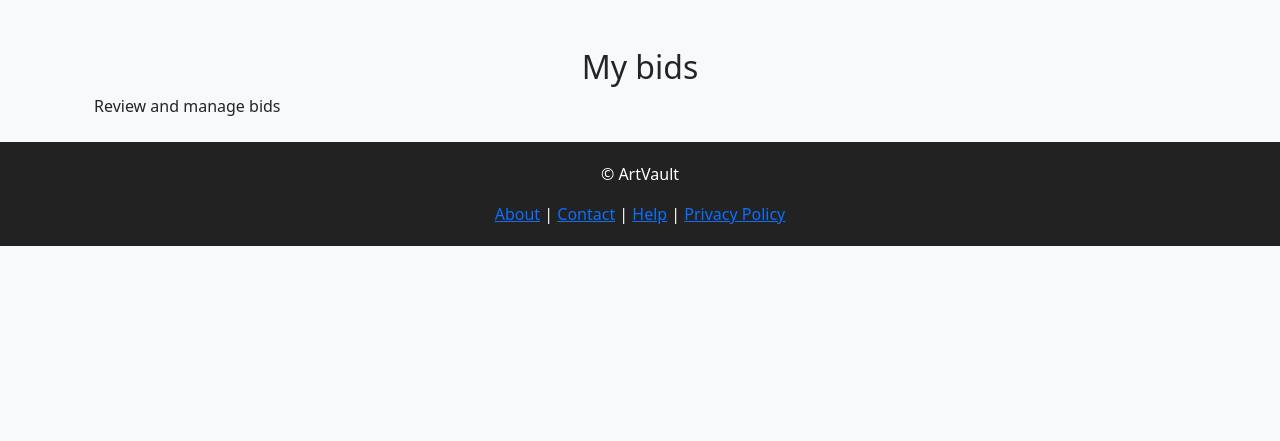
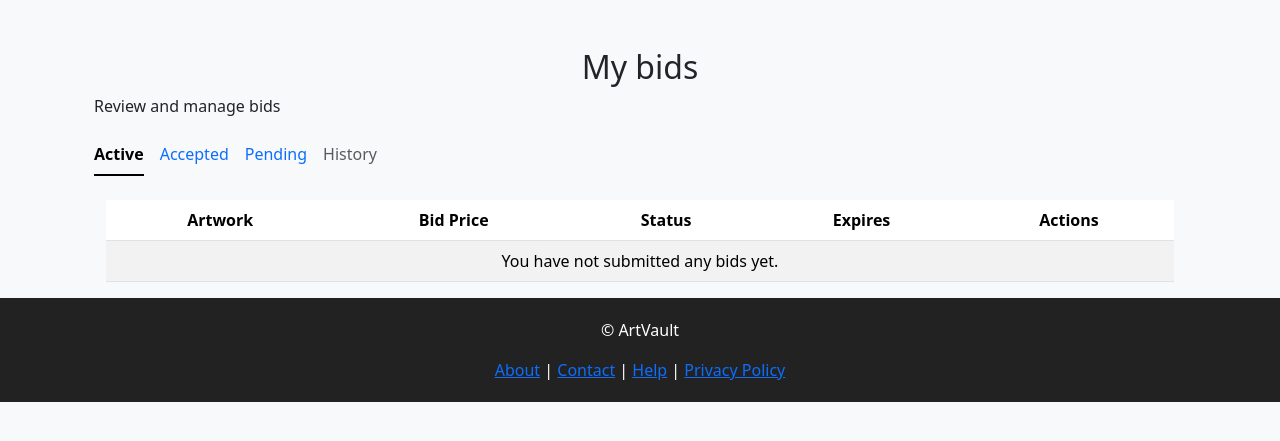
Before and after one commit to Alexander-HR/ArtVault, a Django app: page /bids/my-bids/ in a window 1280 px wide. Shown: the part 57-498 px from the top of the page. Run offline with Django 5.2, Linux system fonts and the light colour scheme; the visitor is signed in with stand-in values (Sample User, id 1); data that the repository does not hold is empty.

Commit message:
Implemented a working my-bids page with no filters

```diff
--- a/artvault/settings.py
+++ b/artvault/settings.py
@@ -42,6 +42,7 @@ INSTALLED_APPS = [
     "bids",
     "dashboards",
     "finalization",
+    'django.contrib.humanize',
 ]
 
 MIDDLEWARE = [
--- a/bids/views.py
+++ b/bids/views.py
@@ -24,6 +24,5 @@ def submit_bid(request, artwork_id):
 
 @login_required
 def my_bids(request):
-    bids = request.user.bids.select_related("artwork").order_by
-    ("-created_at")
+    bids = request.user.bids.select_related("artwork").order_by("-created_at")
     return render(request, "my-bids.html", {"bids":bids})
--- a/templates/artworks/detail.html
+++ b/templates/artworks/detail.html
@@ -171,7 +171,7 @@
                         </button>
                         <div class="collapse mt-3" id="bid-form-collapse">
                             <div class="card card-body">
-                                <form method="post" action="{% url 'submit_bid' artwork.id %}">
+                                <form method="post" action="{% url 'bids:submit_bid' artwork.id %}">
                                     {% csrf_token %}
                                     <div class="mb-3">
                                         <label for="id_amount" class="form-label">Bid Amount (ISK)</label>
@@ -201,7 +201,7 @@
                         </button>
                         <div class="collapse mt-3" id="bid-form-collapse">
                             <div class="card card-body">
-                                <form method="post" action="{% url 'submit_bid' artwork.id %}">
+                                <form method="post" action="{% url 'bids:submit_bid' artwork.id %}">
                                     {% csrf_token %}
                                     <div class="mb-3">
                                         <label for="id_amount" class="form-label">Bid Amount (ISK)</label>
--- a/templates/my-bids.html
+++ b/templates/my-bids.html
@@ -1,12 +1,70 @@
 {% extends "base.html" %}
 
 {% block content %}
+{% load humanize %}
 <div class="container mt-5">
     <h2 class="text-center">My bids</h2>
     <p>Review and manage bids</p>
-
-    <div class="text-center mt-4">
+    <ul class="nav nav-underline">
+        <li class="nav-item">
+            <a class="nav-link active" aria-current="page" href="#">Active</a>
+        </li>
+        <li class="nav-item">
+            <a class="nav-link" href="#">Accepted</a>
+        </li>
+        <li class="nav-item">
+            <a class="nav-link" href="#">Pending</a>
+        </li>
+        <li class="nav-item">
+            <a class="nav-link disabled" aria-disabled="true">History</a>
+        </li>
+</ul>
+    <div class="container text-center">
+        <div class="row">
+            <div class="col">
+                <table class="table table-striped mt-4">
+                    <thead>
+                        <tr>
+                            <th>Artwork</th>
+                            <th>Bid Price</th>
+                            <th>Status</th>
+                            <th>Expires</th>
+                            <th>Actions</th>
+                        </tr>
+                    </thead>
+                    <tbody>
+                        {% for bid in bids %}
+                        <tr>
+                            <td>{{ bid.artwork.title }}</td>
+                            <td>{{ bid.amount | floatformat:0 | intcomma }}ISK</td>
+                            <td>{{ bid.get_status_display }}</td>
+                            <td>{{ bid.expires_at|date:"M d, Y" }}</td>
+                            <td>
+                                {% if bid.status == 'accepted' %}
+                                <a href="#" class="btn btn-success btn-sm d-block mb-1">Finalize</a>
+                                <a href="{% url 'artworks:artwork_detail' bid.artwork.id %}" class="btn btn-secondary btn-sm d-block">Details</a>
+                                {% elif bid.status == 'rejected' %}
+                                <a href="{% url 'artworks:artwork_detail' bid.artwork.id %}" class="btn btn-secondary btn-sm d-block">Details</a>
+                                {% elif bid.status == 'contingent' %}
+                                <a href="#" class="btn btn-success btn-sm d-block mb-1">Finalize</a>
+                                <a href="#" class="btn btn-secondary btn-sm d-block">Review terms</a>
+                                {% elif bid.status == 'outbid' %} or {% elif bid.status == 'pending' %}
+                                <a href="#" class="btn btn-success btn-sm d-block mb-1">Resubmit</a>
+                                <a href="{% url 'artworks:artwork_detail' bid.artwork.id %}" class="btn btn-secondary btn-sm d-block">Details</a>
+                                {% else %}
+                                    —
+                                {% endif %}
+                            </td>
+                        </tr>
+                        {% empty %}
+                        <tr>
+                            <td colspan="5" class="text-center">You have not submitted any bids yet.</td>
+                        </tr>
+                        {% endfor %}
+                    </tbody>
+                </table>
+            </div>
+        </div>
     </div>
-
 </div>
 {% endblock %}
```
